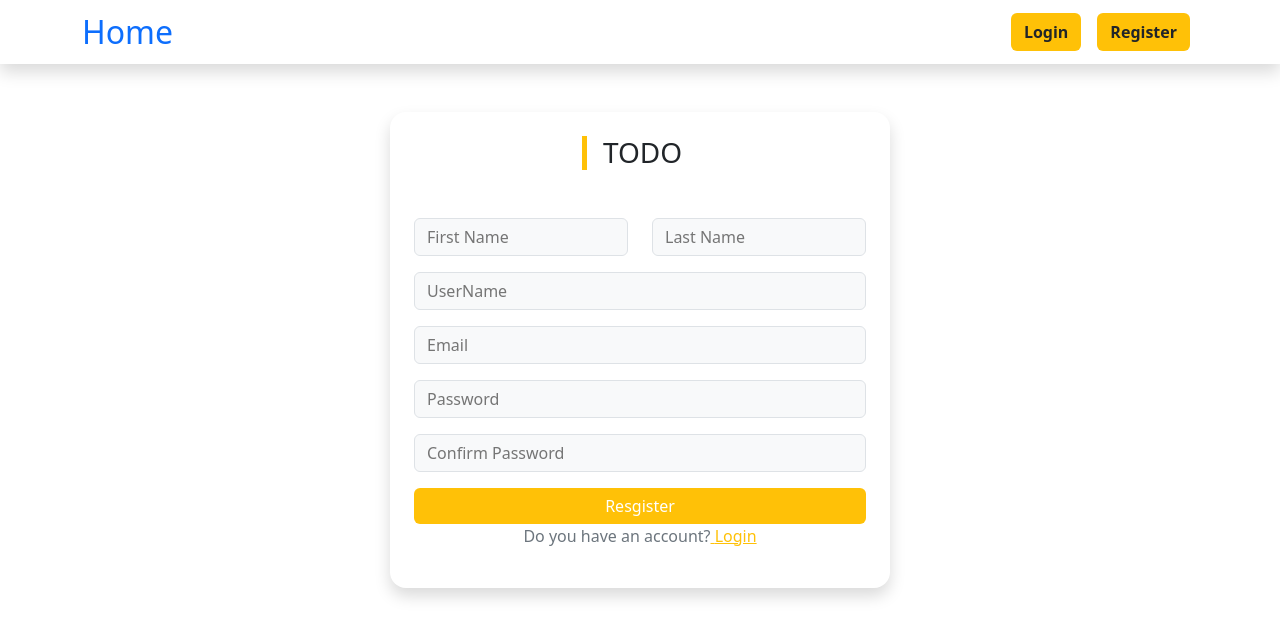
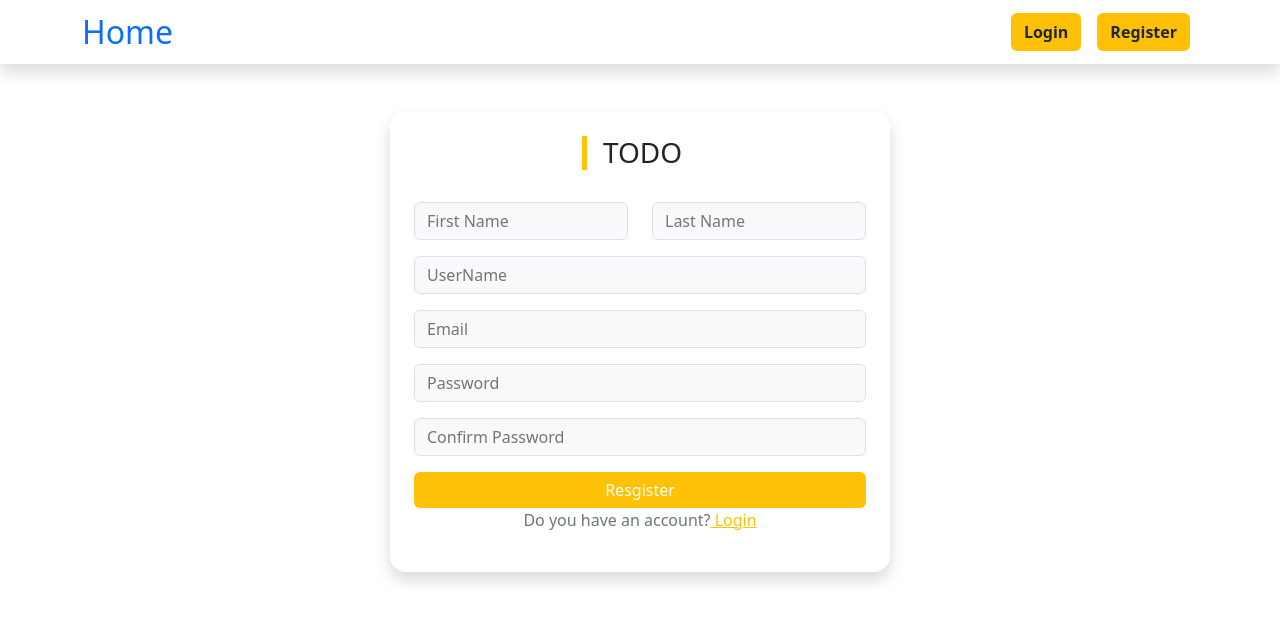
Before and after one commit to mohamedabdo111/Todo-Internship-with-Neuronetix, a React (Vite) app: page /register in a window 1280 px wide. Shown: the top 638 px of the page. Built offline with nearby package versions, Linux system fonts and the light colour scheme.

Commit message:
edit css

```diff
--- a/src/components/Auth/registerForm.tsx
+++ b/src/components/Auth/registerForm.tsx
@@ -64,14 +64,14 @@ const RegisterForm = () => {
         ) : null
       ) : null} */}
         <header className="text-center ">
-          <h3 className=" border-start border-5 border-warning mx-auto px-3 title-header mb-5">
+          <h3 className=" border-start border-5 border-warning mx-auto px-3 title-header mb-3">
             TODO
           </h3>
         </header>
 
         <section>
           <form onSubmit={handleSubmit(onSubmit)} className="row">
-            <Col sm="6">
+            <Col sm="6" className="mt-3">
               <input
                 {...register("firstName", {
                   required: "First Name is required",
@@ -84,7 +84,7 @@ const RegisterForm = () => {
                 <InputErrors msg={errors?.firstName?.message}></InputErrors>
               ) : null}
             </Col>
-            <Col sm="6">
+            <Col sm="6" className="mt-3">
               <input
                 {...register("lastName", { required: "Last name is required" })}
                 className=" input-group-text text-start w-100 "
```
